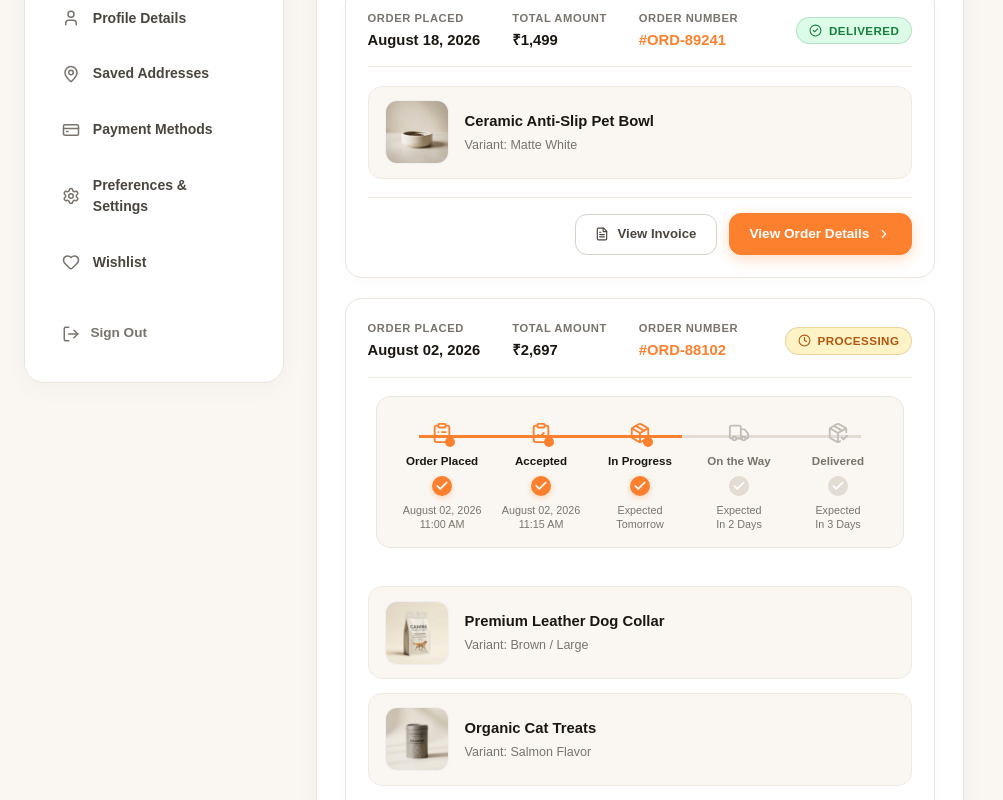
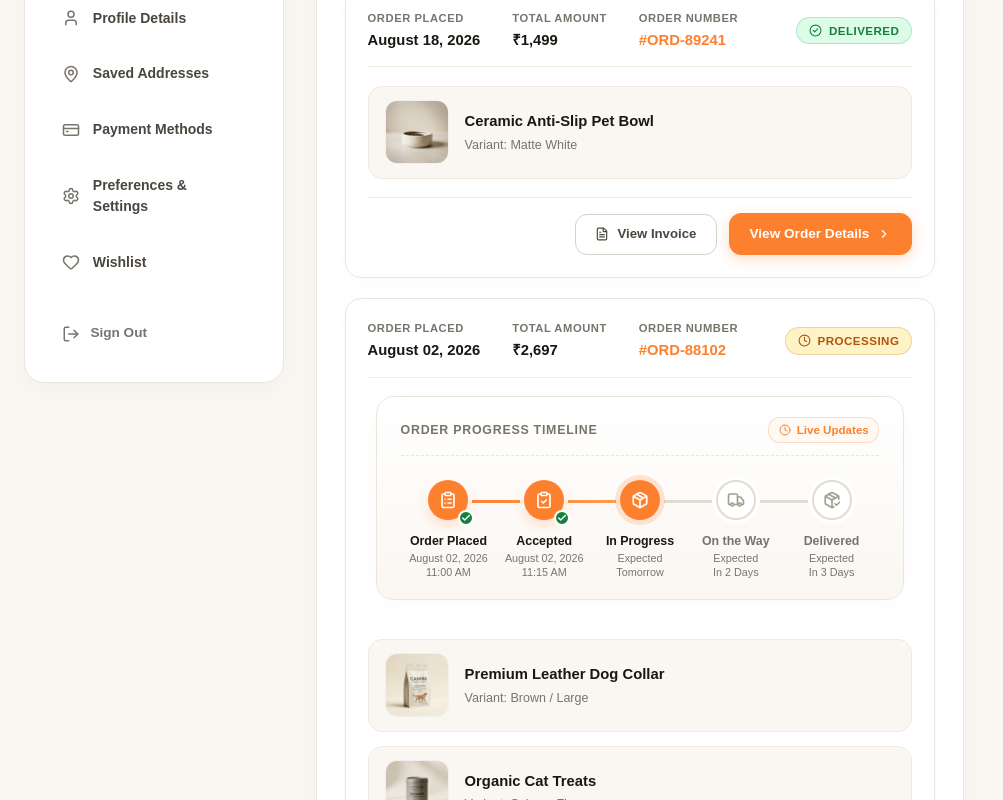
Before and after one commit to SevenX-Labs/kickat-client, a Next.js app: page /account/orders in a window 1280 px wide. Shown: the part 455-1255 px from the top of the page, without its empty margins (0-1003 px from the left). Built offline with nearby package versions, Linux system fonts and the light colour scheme.

Commit message:
feat: implement modular CSS styles and orders page structure for user account dashboard

```diff
--- a/src/app/account/Account.module.css
+++ b/src/app/account/Account.module.css
@@ -586,32 +586,70 @@
 
 /* Progress Tracker */
 .progressTrackerCard {
-  background: #FAF7F2;
-  border-radius: 14px;
+  background: linear-gradient(180deg, #FFFFFF 0%, #FAF7F2 100%);
+  border-radius: 18px;
   border: 1px solid #EBE5DB;
-  padding: 1.35rem 1rem 1rem;
+  padding: 1.25rem 1.5rem;
+  box-shadow: 0 4px 16px rgba(0, 0, 0, 0.02);
   position: relative;
   width: 100%;
 }
 
+.trackerHeader {
+  display: flex;
+  align-items: center;
+  justify-content: space-between;
+  margin-bottom: 1.25rem;
+  padding-bottom: 0.75rem;
+  border-bottom: 1px dashed #EBE5DB;
+}
+
+.trackerHeaderTitle {
+  font-size: 0.775rem;
+  font-weight: 800;
+  text-transform: uppercase;
+  letter-spacing: 0.06em;
+  color: #78746D;
+}
+
+.trackerHeaderBadge {
+  display: inline-flex;
+  align-items: center;
+  gap: 0.35rem;
+  background: #FFF9F4;
+  border: 1px solid rgba(253, 128, 46, 0.25);
+  color: #FD802E;
+  font-size: 0.725rem;
+  font-weight: 700;
+  padding: 0.2rem 0.6rem;
+  border-radius: 12px;
+}
+
+.stepperMainRow {
+  position: relative;
+  width: 100%;
+}
+
 .progressLineBg {
   position: absolute;
-  top: 38px;
-  left: 8%;
-  right: 8%;
+  top: 24px;
+  left: 10%;
+  right: 10%;
   height: 3px;
   background-color: #E2DCD2;
+  border-radius: 10px;
   z-index: 0;
 }
 
 .progressLineFill {
   position: absolute;
-  top: 38px;
-  left: 8%;
+  top: 24px;
+  left: 10%;
   height: 3px;
-  background-color: #FD802E;
+  background: linear-gradient(90deg, #FD802E 0%, #FF9D52 100%);
+  border-radius: 10px;
   z-index: 1;
-  transition: width 0.5s ease;
+  transition: width 0.4s ease-out;
 }
 
 .stepsWrapper {
@@ -628,65 +666,105 @@
   align-items: center;
   flex: 1;
   text-align: center;
-}
-
-.stepTopIcon {
+  gap: 0.6rem;
+}
+
+.nodeCircleWrapper {
   position: relative;
-  height: 28px;
   display: flex;
   align-items: center;
   justify-content: center;
-  margin-bottom: 0.35rem;
-}
-
-.iconActive {
-  color: #FD802E;
-}
-
-.iconInactive {
-  color: #C2BEB6;
-}
-
-.iconYellowAccent {
+  background: #ffffff;
+  padding: 4px;
+  border-radius: 50%;
+  z-index: 2;
+}
+
+.nodeCircle {
+  width: 40px;
+  height: 40px;
+  border-radius: 50%;
+  display: flex;
+  align-items: center;
+  justify-content: center;
+  transition: all 0.3s ease;
+  z-index: 2;
+}
+
+/* Completed Step */
+.stepContainer.completed .nodeCircle {
+  background: #FD802E;
+  color: #ffffff;
+  box-shadow: 0 4px 12px rgba(253, 128, 46, 0.3);
+}
+
+/* Active Step (Current in-progress step) */
+.stepContainer.activeStep .nodeCircle {
+  background: #FD802E;
+  color: #ffffff;
+  box-shadow: 0 0 0 5px rgba(253, 128, 46, 0.22);
+}
+
+.pulseBeacon {
   position: absolute;
-  bottom: 0;
+  width: 48px;
+  height: 48px;
+  border-radius: 50%;
+  border: 2px solid #FD802E;
+  animation: beaconPulse 2s infinite;
+  z-index: 1;
+}
+
+@keyframes beaconPulse {
+  0% { transform: scale(0.8); opacity: 0.8; }
+  100% { transform: scale(1.35); opacity: 0; }
+}
+
+/* Upcoming Step */
+.stepContainer.upcoming .nodeCircle {
+  background: #ffffff;
+  border: 2px solid #E2DCD2;
+  color: #A39D93;
+}
+
+.completedBadgeIcon {
+  position: absolute;
+  bottom: -2px;
   right: -2px;
-  width: 10px;
-  height: 10px;
-  background-color: #FD802E;
+  width: 16px;
+  height: 16px;
   border-radius: 50%;
+  background: #15803D;
+  border: 2px solid #ffffff;
+  display: flex;
+  align-items: center;
+  justify-content: center;
+  z-index: 3;
+}
+
+.stepMetaGroup {
+  display: flex;
+  flex-direction: column;
+  gap: 0.15rem;
 }
 
 .stepLabel {
-  font-size: 0.725rem;
+  font-size: 0.775rem;
   font-weight: 600;
   color: #78746D;
-  margin-bottom: 0.4rem;
-}
-
-.stepContainer.completed .stepLabel {
+  line-height: 1.25;
+}
+
+.stepContainer.completed .stepLabel,
+.stepContainer.activeStep .stepLabel {
   color: #1A1612;
-  font-weight: 700;
-}
-
-.stepCheckWrapper {
-  background: #FAF7F2;
-  padding: 0 4px;
-  display: flex;
-  align-items: center;
-  justify-content: center;
-  margin-bottom: 0.4rem;
-}
-
-.checkSquareFilled {
-  background-color: #FD802E;
-  width: 20px;
-  height: 20px;
-  border-radius: 50%;
-  display: flex;
-  align-items: center;
-  justify-content: center;
-  box-shadow: 0 2px 6px rgba(253, 128, 46, 0.3);
+  font-weight: 800;
+}
+
+.stepTime {
+  font-size: 0.675rem;
+  color: #78746D;
+  font-weight: 500;
 }
 
 .checkSquareEmpty {
--- a/src/app/account/orders/page.tsx
+++ b/src/app/account/orders/page.tsx
@@ -90,36 +90,58 @@ function AccountOrdersContent() {
       { label: 'Delivered', time: `Expected\nIn 3 Days`, Icon: PackageCheck }
     ];
 
-    const activeIndex = progress === 1 ? 2 : progress === 2 ? 3 : progress === 3 ? 4 : 1;
+    const activeIndex = progress === 1 ? 2 : progress === 2 ? 3 : progress === 3 ? 4 : 0;
+    const fillWidthPercent = (activeIndex / (steps.length - 1)) * 80;
 
     return (
       <div className={styles.progressTrackerCard}>
+        <div className={styles.trackerHeader}>
+          <span className={styles.trackerHeaderTitle}>Order Progress Timeline</span>
+          <span className={styles.trackerHeaderBadge}>
+            <Clock size={12} /> Live Updates
+          </span>
+        </div>
+
+        <div className={styles.stepperMainRow}>
           <div className={styles.progressLineBg}></div>
-        <div className={styles.progressLineFill} style={{ width: `${(activeIndex / (steps.length - 1)) * 100}%` }}></div>
+          <div className={styles.progressLineFill} style={{ width: `${fillWidthPercent}%` }}></div>
 
           <div className={styles.stepsWrapper}>
-          {steps.map((step, idx) => (
-            <div key={idx} className={`${styles.stepContainer} ${idx <= activeIndex ? styles.completed : ''}`}>
-              <div className={styles.stepTopIcon}>
-                <step.Icon size={22} strokeWidth={2} className={idx <= activeIndex ? styles.iconActive : styles.iconInactive} />
-                {idx <= activeIndex && <div className={styles.iconYellowAccent}></div>}
+            {steps.map((step, idx) => {
+              const isCompleted = idx < activeIndex;
+              const isActive = idx === activeIndex;
+              const isUpcoming = idx > activeIndex;
+
+              let stepClass = styles.upcoming;
+              if (isCompleted) stepClass = styles.completed;
+              if (isActive) stepClass = styles.activeStep;
+
+              return (
+                <div key={idx} className={`${styles.stepContainer} ${stepClass}`}>
+                  <div className={styles.nodeCircleWrapper}>
+                    {isActive && <div className={styles.pulseBeacon} />}
+                    <div className={styles.nodeCircle}>
+                      <step.Icon size={18} strokeWidth={2.2} />
                     </div>
-
-              <span className={styles.stepLabel}>{step.label}</span>
-
-              <div className={styles.stepCheckWrapper}>
-                {idx <= activeIndex ? (
-                  <div className={styles.checkSquareFilled}><Check size={14} color="white" strokeWidth={3} /></div>
-                ) : (
-                  <div className={styles.checkSquareEmpty}><Check size={14} color="white" strokeWidth={3} /></div>
+                    {isCompleted && (
+                      <div className={styles.completedBadgeIcon}>
+                        <Check size={10} color="white" strokeWidth={3.5} />
+                      </div>
                     )}
                   </div>
 
+                  <div className={styles.stepMetaGroup}>
+                    <span className={styles.stepLabel}>{step.label}</span>
                     <div className={styles.stepTime}>
-                {step.time.split('\n').map((line, i) => <div key={i}>{line}</div>)}
+                      {step.time.split('\n').map((line, i) => (
+                        <div key={i}>{line}</div>
+                      ))}
                     </div>
                   </div>
-          ))}
+                </div>
+              );
+            })}
+          </div>
         </div>
       </div>
     );
```
Lines whose indentation alone changed are shown as unchanged.
